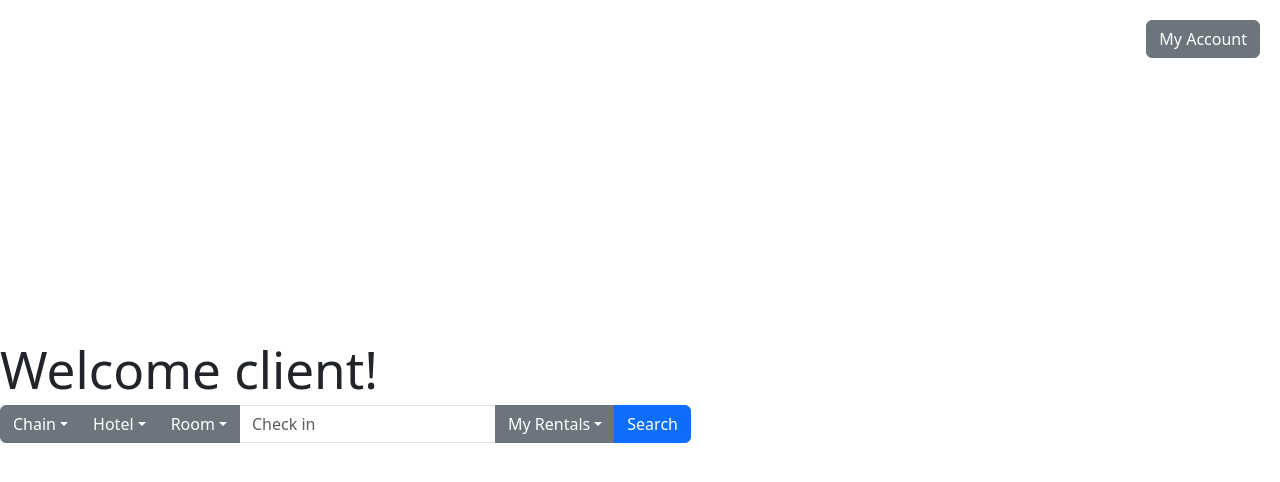
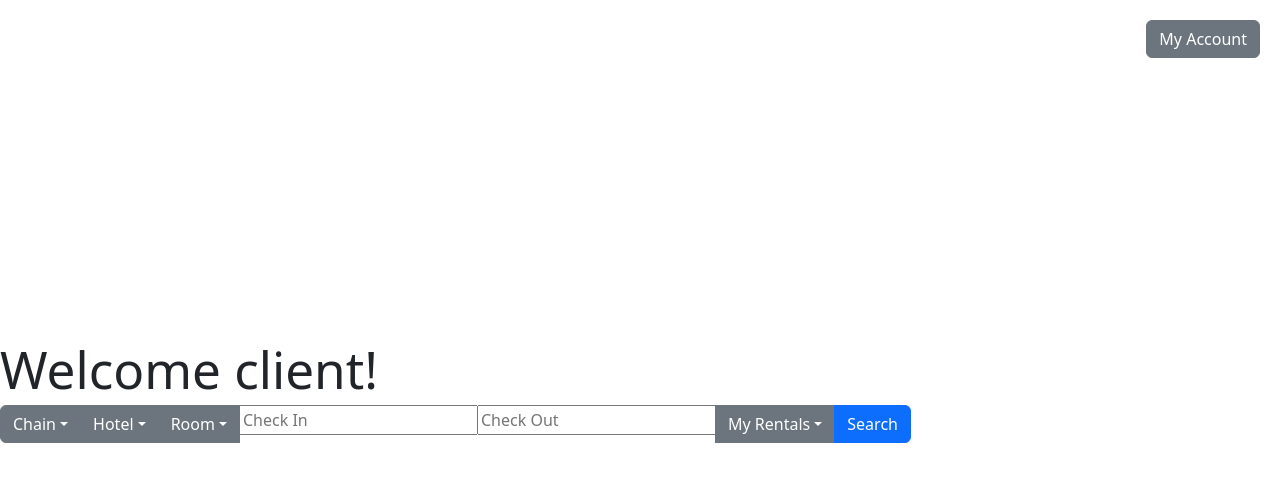
Before and after one commit to LJulien27/Databases_Project, a React (Vite) app in the folder frontend/: page /Client in a window 1280 px wide. Shown: the top 482 px of the page. Built offline with nearby package versions, Linux system fonts and the light colour scheme; no server answers.

Commit message:
added date pickers to client page

```diff
--- a/frontend/src/Client.jsx
+++ b/frontend/src/Client.jsx
@@ -1,10 +1,14 @@
 import React, { useState } from 'react';
+import DatePicker from 'react-datepicker';
+import 'react-datepicker/dist/react-datepicker.css';
 import { InputGroup, FormControl, Button, Dropdown, Modal } from 'react-bootstrap';
 import 'bootstrap/dist/css/bootstrap.min.css';
 import './Client.css';
 
 const Client = () => {
     const [showModal, setShowModal] = useState(false);
+    const [checkInDate, setCheckInDate] = useState(null);
+    const [checkOutDate, setCheckOutDate] = useState(null);
 
     const handleCloseModal = () => setShowModal(false);
     const handleShowModal = () => setShowModal(true);
@@ -56,10 +60,15 @@ const Client = () => {
                             <Dropdown.Item href="#/action-5">Room 5</Dropdown.Item>
                         </Dropdown.Menu>
                     </Dropdown>
-                    <FormControl
-                        placeholder="Check in"
-                        aria-label="Check in"
-                        aria-describedby="basic-addon1"
+                    <DatePicker
+                        selected={checkInDate}
+                        onChange={date => setCheckInDate(date)}
+                        placeholderText="Check In"
+                    />
+                    <DatePicker
+                        selected={checkOutDate}
+                        onChange={date => setCheckOutDate(date)}
+                        placeholderText="Check Out"
                     />
                     <Dropdown as={InputGroup.Append}>
                         <Dropdown.Toggle variant="secondary">My Rentals</Dropdown.Toggle>
```
